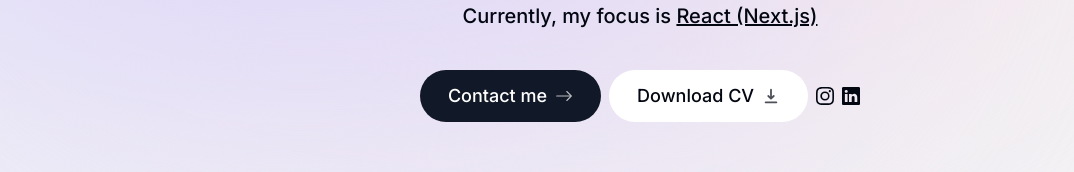
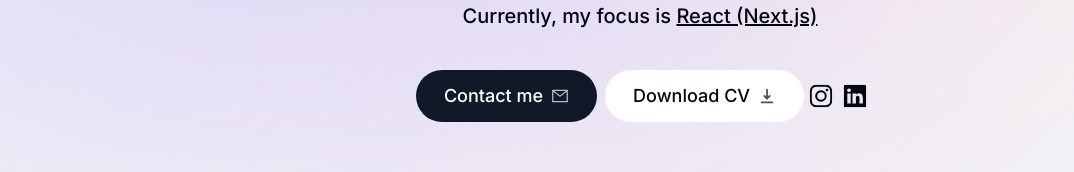
Before and after one commit to rafaelfontenele/nextjs-portfolio, a Next.js app: page / in a window 1280 px wide. Shown: the part 386-558 px from the top of the page, without its empty margins (0-1074 px from the left). Built offline with nearby package versions, Linux system fonts and the light colour scheme.

Commit message:
finished: home page

```diff
--- a/app/layout.tsx
+++ b/app/layout.tsx
@@ -18,7 +18,7 @@ export default function RootLayout({
 }) {
   return (
     <html lang="en">
-      <body className={`${inter.className} bg-gray-100 text-gray-950 relative max-w-full h-[5000px] pt-[5.5rem] sm:pt-32 overflow-x-hidden`}>
+      <body className={`${inter.className} bg-gray-100 text-gray-950 relative max-w-full h-[5000px] pt-[4.5rem] sm:pt-32 overflow-x-hidden`}>
 
         <div className='bg-[#fbe2e3] absolute blur-[10rem]
         top-[-6rem] right-[11rem] h-[32rem] w-[32rem] -z-10
--- a/components/home.tsx
+++ b/components/home.tsx
@@ -7,6 +7,7 @@ import { motion } from 'framer-motion';
 import Link from 'next/link';
 import { BsArrowRight, BsInstagram, BsLinkedin } from 'react-icons/bs';
 import { HiDownload } from 'react-icons/hi';
+import { AiOutlineMail } from 'react-icons/ai'
 
 export default function Home() {
     const contactIconStyle = { color: "white" }
@@ -52,13 +53,17 @@ export default function Home() {
 
         </motion.p>
 
-        <div className='flex flex-row sm:flex-row items-center justify-center gap-2 px-4 text-lg font-medium'>
-                <div className='flex flex-col sm:flex-row gap-2 max-w-[100%]'>
+        <motion.div
+        initial={ {opacity: 0, y: 0, scale: 0.4} }
+        animate={ {opacity: 1, y:0, scale: 1} }
+        transition={ {delay: 3.5, duration: 0.8} }
+        className='flex flex-row sm:flex-row items-center justify-center gap-2 px-4 text-lg font-medium'>
+                <div className='flex flex-col sm:flex-row gap-2 max-w-[100%] font-medium'>
                     <Link href='#contact'
                     className='group bg-gray-900 text-white px-4 py-2 sm:px-7 sm:py-3 flex items-center gap-2 rounded-full
                     outline-none focus:scale-110 hover:scale-110 hover:bg-gray-950 active:scale-105 transition'
                     >
-                        Contact me <BsArrowRight className='opacity-70 group-hover:translate-x-1 transition'/>
+                        Contact me <AiOutlineMail className='display-none sm:display-full sm:opacity-70 group-hover:translate-x-1 transition'/>
                     </Link>
 
                     <a href='#resume'
@@ -69,12 +74,12 @@ export default function Home() {
                     </a>
                 </div>
 
-                <div className='flex flex-col sm:flex-row gap-2'>
-                    <a href="" className='hover:scale-110 transition'><BsInstagram /></a>
-                    <a href="" className='hover:scale-110 transition'><BsLinkedin /></a>
+                <div className='flex flex-col sm:flex-row gap-8 sm:gap-4'>
+                    <a href="" className='scale-125 focus:scale-[1.5] hover:scale-[1.5] active:scale-[1.5] transition '><BsInstagram /></a>
+                    <a href="" className='scale-125 focus:scale-[1.5] hover:scale-[1.5] active:scale-[1.5] transition'><BsLinkedin /></a>
                 </div>
 
-        </div>
+        </motion.div>
 
     </section>
     )
```
